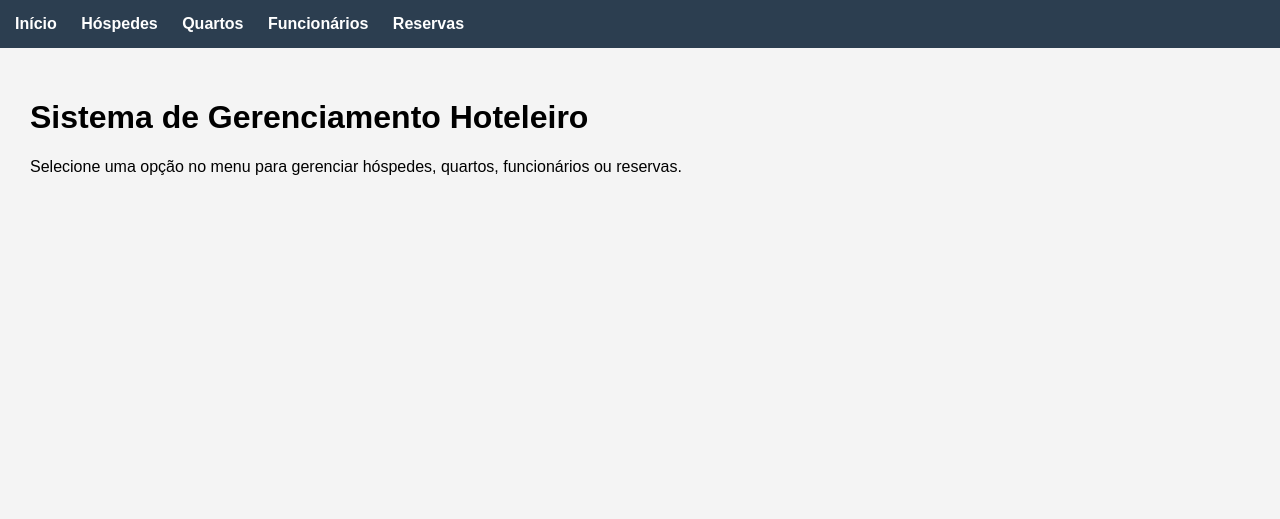
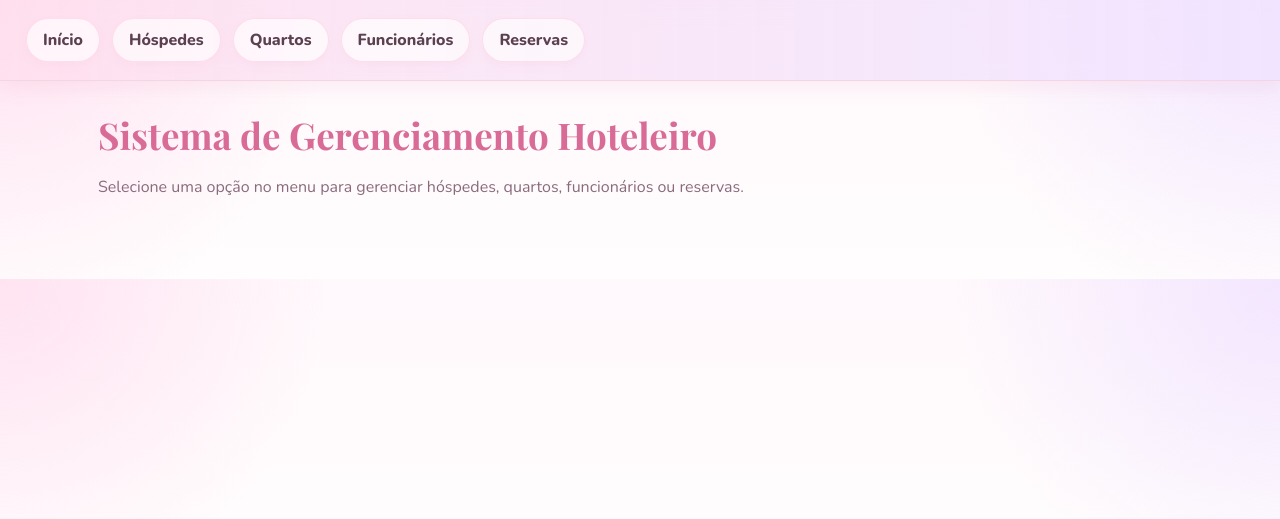
Before and after one commit to eduardoegandra/hotelaria-nosql, a Flask app: page / in a window 1280 px wide. Shown: the top 519 px of the page. Run offline with Flask 3, Linux system fonts and the light colour scheme.

Commit message:
fix: ajuste de layout

```diff
--- a/static/style.css
+++ b/static/style.css
@@ -1,48 +1,324 @@
+@import url('https://fonts.googleapis.com/css2?family=Nunito:wght@400;600;700;800&family=Playfair+Display:wght@600;700&display=swap');
+
+:root {
+    --bg-geral: #fff7fb;
+    --bg-secundario: #fff0f6;
+    --card: #ffffff;
+    --rosa-bebe: #ffd6e7;
+    --rosa-claro: #ffe7f0;
+    --rosa-medio: #f8b6cc;
+    --rosa-forte: #d96c97;
+    --lavanda: #efe3ff;
+    --lilas: #d9c2ff;
+    --creme: #fffafc;
+    --texto: #5b4050;
+    --texto-suave: #8a6b7c;
+    --borda: #f3cddd;
+    --sombra: 0 10px 30px rgba(217, 108, 151, 0.14);
+    --brilho: 0 0 0 4px rgba(248, 182, 204, 0.18);
+}
+
+* {
+    box-sizing: border-box;
+}
+
 body {
-    font-family: Arial, sans-serif;
     margin: 0;
-    background-color: #f4f4f4;
+    font-family: 'Nunito', sans-serif;
+    background:
+        radial-gradient(circle at top left, #ffe3f1 0%, transparent 25%),
+        radial-gradient(circle at top right, #f3e6ff 0%, transparent 25%),
+        linear-gradient(180deg, #fff8fc 0%, #fffdfd 100%);
+    color: var(--texto);
 }
 
 nav {
-    background-color: #2c3e50;
-    padding: 15px;
+    background: linear-gradient(90deg, #ffdcecab 0%, #efe3ffcc 100%);
+    backdrop-filter: blur(10px);
+    padding: 18px 26px;
+    display: flex;
+    flex-wrap: wrap;
+    gap: 12px;
+    align-items: center;
+    border-bottom: 1px solid #f4d5e3;
+    box-shadow: 0 6px 18px rgba(217, 108, 151, 0.10);
+    position: sticky;
+    top: 0;
+    z-index: 100;
 }
 
 nav a {
-    color: white;
-    margin-right: 20px;
     text-decoration: none;
-    font-weight: bold;
+    color: var(--texto);
+    font-weight: 800;
+    background: rgba(255, 255, 255, 0.65);
+    padding: 10px 16px;
+    border-radius: 999px;
+    transition: 0.25s ease;
+    border: 1px solid rgba(255, 214, 231, 0.8);
+    box-shadow: 0 4px 10px rgba(217, 108, 151, 0.05);
+}
+
+nav a:hover {
+    background: #fff;
+    color: var(--rosa-forte);
+    transform: translateY(-2px);
 }
 
 .conteudo {
-    padding: 30px;
+    max-width: 1120px;
+    margin: 32px auto;
+    padding: 0 18px 30px;
+}
+
+h1, h2, h3 {
+    font-family: 'Playfair Display', serif;
+    color: var(--rosa-forte);
+    margin-top: 0;
+    line-height: 1.2;
+}
+
+h1 {
+    font-size: 2.3rem;
+    margin-bottom: 16px;
+}
+
+h2 {
+    font-size: 1.7rem;
+    margin-bottom: 14px;
+}
+
+h3 {
+    font-size: 1.3rem;
+    margin-bottom: 10px;
+}
+
+p {
+    color: var(--texto-suave);
+    line-height: 1.75;
 }
 
 table {
     width: 100%;
     border-collapse: collapse;
-    background: white;
+    background: rgba(255, 255, 255, 0.92);
+    border-radius: 22px;
+    overflow: hidden;
+    box-shadow: var(--sombra);
+    border: 1px solid #f7d7e4;
+    margin-top: 18px;
 }
 
-th, td {
-    padding: 10px;
-    border: 1px solid #ddd;
+th {
+    background: linear-gradient(90deg, #ffe5f0 0%, #f5ebff 100%);
+    color: var(--texto);
     text-align: left;
+    padding: 15px;
+    font-size: 0.95rem;
+    font-weight: 800;
 }
 
-form input, form select {
+td {
+    padding: 15px;
+    border-top: 1px solid #f9e3eb;
+    color: var(--texto);
+    background-color: rgba(255, 255, 255, 0.96);
+}
+
+tr:hover td {
+    background-color: #fff7fb;
+}
+
+form {
+    background: linear-gradient(180deg, #fffefe 0%, #fff8fb 100%);
+    padding: 26px;
+    border-radius: 24px;
+    box-shadow: var(--sombra);
+    border: 1px solid var(--borda);
+    margin-top: 20px;
+    position: relative;
+}
+
+form::before {
+    content: "♡";
+    position: absolute;
+    top: 14px;
+    right: 18px;
+    font-size: 1.2rem;
+    color: #f3aac5;
+}
+
+label {
     display: block;
-    margin-bottom: 10px;
-    padding: 8px;
-    width: 300px;
+    margin-top: 14px;
+    margin-bottom: 6px;
+    font-weight: 800;
+    color: var(--texto);
+}
+
+form input,
+form select,
+form textarea {
+    width: 100%;
+    max-width: 430px;
+    padding: 12px 14px;
+    border-radius: 16px;
+    border: 1.5px solid #efcada;
+    background: #fffefe;
+    font-family: 'Nunito', sans-serif;
+    color: var(--texto);
+    outline: none;
+    transition: 0.22s ease;
+}
+
+form input:focus,
+form select:focus,
+form textarea:focus {
+    border-color: var(--rosa-forte);
+    box-shadow: var(--brilho);
+    background: #ffffff;
 }
 
 button {
-    background-color: #2c3e50;
-    color: white;
-    padding: 10px 15px;
+    margin-top: 18px;
     border: none;
+    border-radius: 999px;
+    padding: 12px 22px;
+    font-family: 'Nunito', sans-serif;
+    font-weight: 800;
     cursor: pointer;
+    color: #5a3445;
+    background: linear-gradient(90deg, #f8b6cc 0%, #e3c7ff 100%);
+    box-shadow: 0 8px 18px rgba(217, 108, 151, 0.18);
+    transition: 0.25s ease;
 }
+
+button:hover {
+    transform: translateY(-2px) scale(1.01);
+    filter: brightness(1.03);
+}
+
+a {
+    color: var(--rosa-forte);
+    text-decoration: none;
+    font-weight: 800;
+}
+
+a:hover {
+    text-decoration: underline;
+}
+
+.card-home {
+    background: linear-gradient(135deg, #fff1f7 0%, #f9efff 100%);
+    border: 1px solid #f3d6e5;
+    border-radius: 28px;
+    padding: 30px;
+    box-shadow: var(--sombra);
+    position: relative;
+    overflow: hidden;
+}
+
+.card-home::after {
+    content: "✿";
+    position: absolute;
+    right: 22px;
+    bottom: 16px;
+    font-size: 2rem;
+    color: #efb3cb;
+    opacity: 0.7;
+}
+
+.info-box {
+    margin-top: 18px;
+    background: linear-gradient(90deg, #fff7fb 0%, #fffdfd 100%);
+    border: 1px dashed #efc8d8;
+    border-radius: 18px;
+    padding: 16px 18px;
+    color: var(--texto);
+    box-shadow: 0 4px 10px rgba(217, 108, 151, 0.06);
+}
+
+.acoes {
+    display: flex;
+    gap: 8px;
+    flex-wrap: wrap;
+}
+
+.acoes a {
+    background: #fff0f6;
+    border: 1px solid #f6d5e1;
+    border-radius: 999px;
+    padding: 7px 12px;
+    font-size: 0.92rem;
+    text-decoration: none;
+    box-shadow: 0 4px 8px rgba(217, 108, 151, 0.05);
+}
+
+.acoes a:hover {
+    background: #ffe4ef;
+    text-decoration: none;
+}
+
+.detalhe-topo {
+    background: linear-gradient(135deg, #fff2f8 0%, #f7efff 100%);
+    border: 1px solid #eed7e4;
+    border-radius: 24px;
+    padding: 22px;
+    box-shadow: var(--sombra);
+    margin-bottom: 22px;
+}
+
+.lista-vazia {
+    margin-top: 20px;
+    text-align: center;
+    background: #fffafd;
+    border: 2px dashed #f1c8d8;
+    border-radius: 20px;
+    padding: 26px;
+    color: var(--texto-suave);
+}
+
+.badgezinha {
+    display: inline-block;
+    background: #ffe6f0;
+    color: var(--rosa-forte);
+    border: 1px solid #f6cade;
+    border-radius: 999px;
+    padding: 6px 12px;
+    font-size: 0.85rem;
+    font-weight: 800;
+    margin-bottom: 10px;
+}
+
+@media (max-width: 768px) {
+    nav {
+        padding: 14px;
+        gap: 10px;
+    }
+
+    nav a {
+        padding: 8px 12px;
+        font-size: 0.92rem;
+    }
+
+    .conteudo {
+        margin-top: 20px;
+        padding: 0 14px 20px;
+    }
+
+    h1 {
+        font-size: 1.8rem;
+    }
+
+    table {
+        display: block;
+        overflow-x: auto;
+        white-space: nowrap;
+    }
+
+    form input,
+    form select,
+    form textarea {
+        max-width: 100%;
+    }
+}
```
